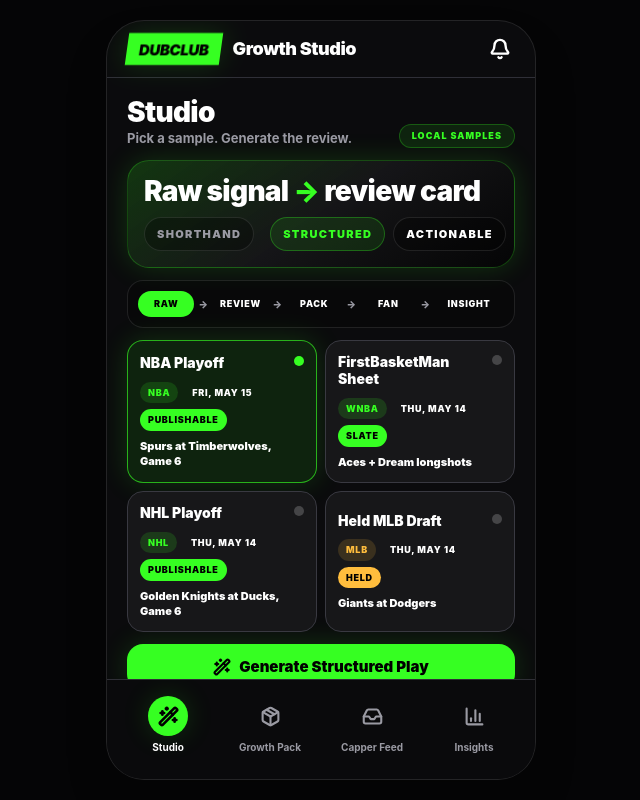
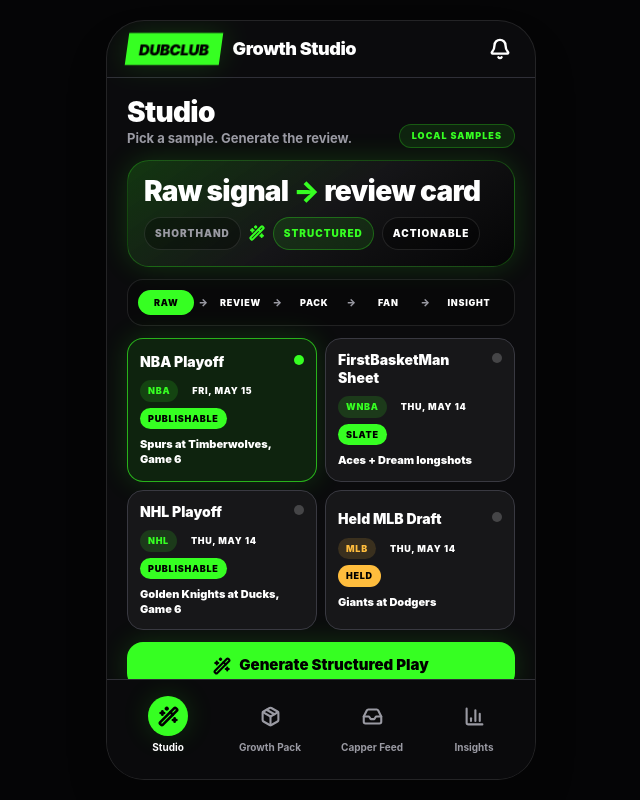
Before and after one commit to developwithJB/dubclub-growth-studio, a React (Vite) app: page / in a window 1280 px wide. Shown: the whole page, without its empty margins (319-959 px from the left). Built offline with nearby package versions, Linux system fonts and the light colour scheme; the HTML template or start-up script is replaced by a standard one.

Commit message:
Fix Studio hero chip spacing

```diff
--- a/src/App.tsx
+++ b/src/App.tsx
@@ -346,15 +346,15 @@
         <h2 className="text-[28px] font-black leading-none tracking-tight text-white">
           Raw signal <span className="text-dub-green">&rarr;</span> review card
         </h2>
-        <div className="mt-3 flex items-center gap-2 text-[11px] font-black uppercase tracking-[0.12em]">
-          <span className="rounded-full border border-white/10 bg-black/30 px-3 py-2 text-dub-muted">
+        <div className="mt-3 flex flex-wrap items-center gap-2 text-[10px] font-black uppercase tracking-[0.1em]">
+          <span className="min-w-0 rounded-full border border-white/10 bg-black/30 px-2.5 py-2 text-dub-muted">
             Shorthand
           </span>
-          <Wand2 size={17} className="text-dub-green" strokeWidth={3} />
-          <span className="rounded-full border border-dub-green/30 bg-dub-green/10 px-3 py-2 text-dub-green">
+          <Wand2 size={16} className="shrink-0 text-dub-green" strokeWidth={3} />
+          <span className="min-w-0 rounded-full border border-dub-green/30 bg-dub-green/10 px-2.5 py-2 text-dub-green">
             Structured
           </span>
-          <span className="rounded-full border border-white/10 bg-black/30 px-3 py-2 text-white">
+          <span className="min-w-0 rounded-full border border-white/10 bg-black/30 px-2.5 py-2 text-white">
             Actionable
           </span>
         </div>
```
